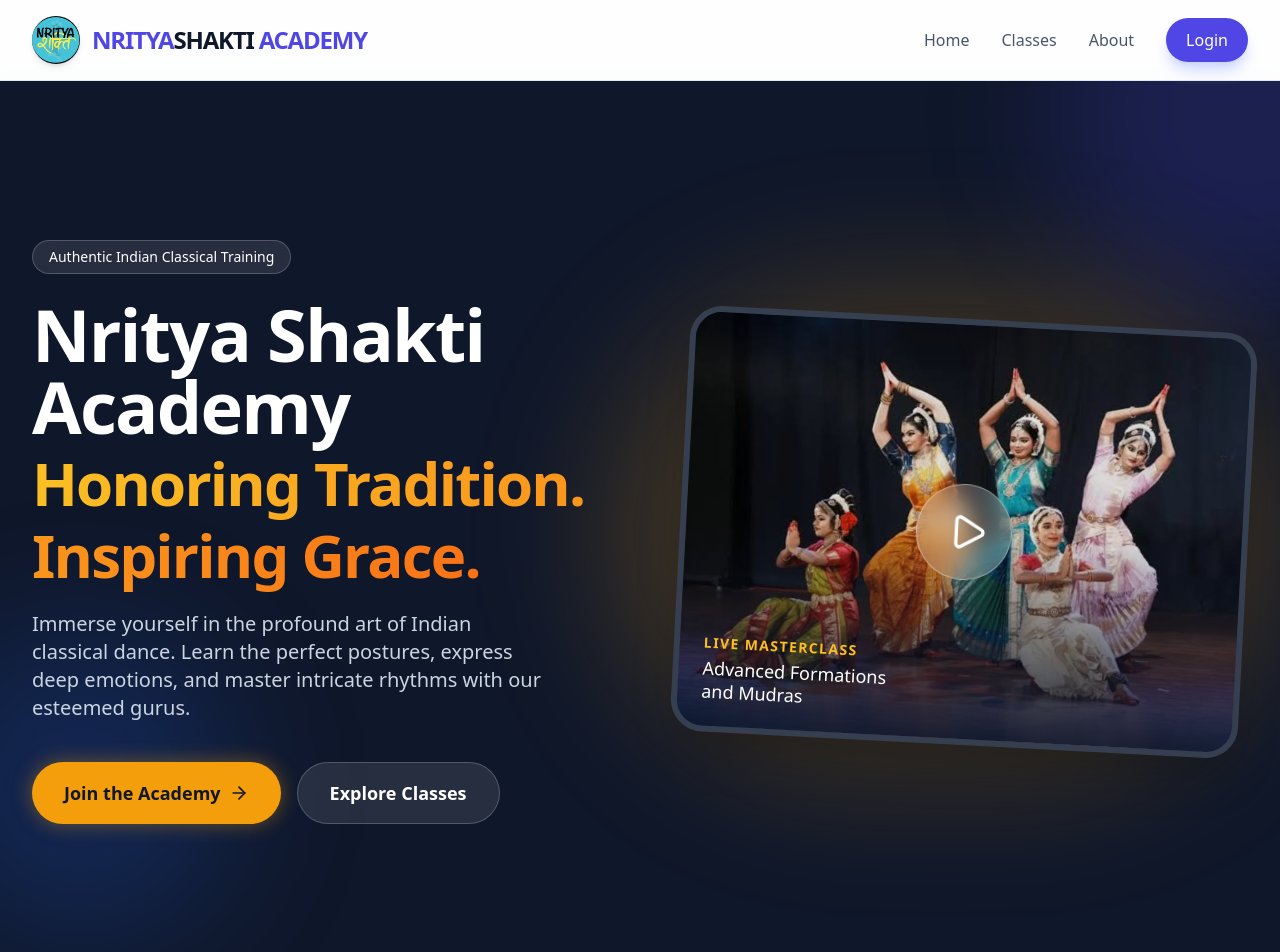
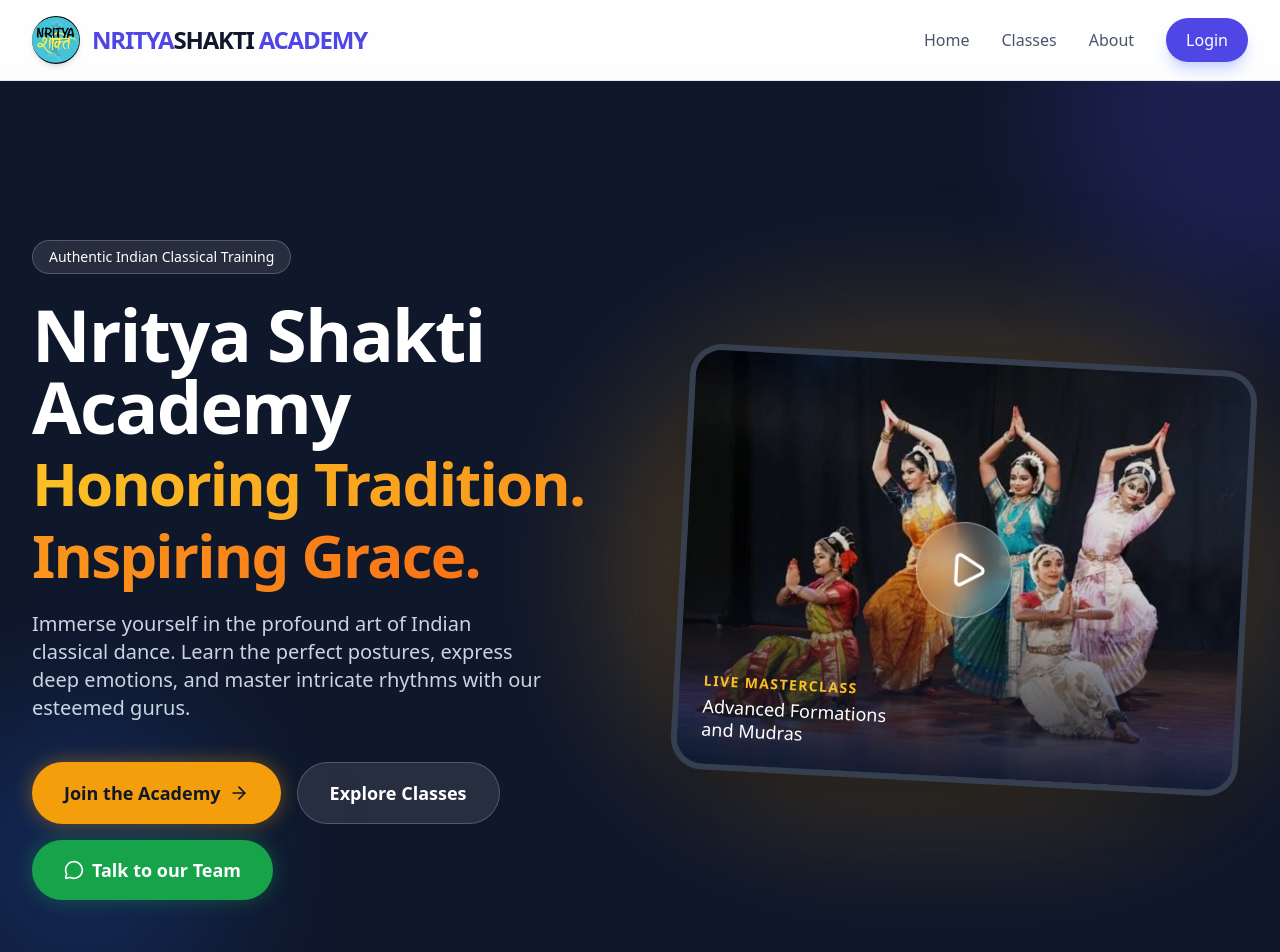
Before and after one commit to Shivam12220371/Nritya-Sakti-Academy, a React (Vite) app in the folder frontend/: page / in a window 1280 px wide. Shown: the top 952 px of the page. Built offline with nearby package versions, Linux system fonts and the light colour scheme; no server answers.

Commit message:
Some changes

```diff
--- a/frontend/src/components/Footer.tsx
+++ b/frontend/src/components/Footer.tsx
@@ -73,7 +73,7 @@ const Footer = () => {
         {/* Bottom Bar */}
         <div className="pt-8 border-t border-slate-800 text-center text-sm font-medium flex flex-col md:flex-row justify-between items-center text-slate-500">
           <p>&copy; {new Date().getFullYear()} Nritya Shakti Academy. All Rights Reserved.</p>
-          <p className="mt-2 md:mt-0">Designed by Shivam Bhardwaj</p>
+          <p className="mt-2 md:mt-0">Designed by Er.Shivam Bhardwaj</p>
         </div>
       </div>
     </footer>
--- a/frontend/src/pages/HomePage.tsx
+++ b/frontend/src/pages/HomePage.tsx
@@ -1,5 +1,5 @@
 import { motion } from 'framer-motion';
-import { ArrowRight, Play, CheckCircle2 } from 'lucide-react';
+import { ArrowRight, Play, CheckCircle2, MessageCircle } from 'lucide-react';
 import { Link } from 'react-router-dom';
 
 const fadeIn = {
@@ -32,13 +32,21 @@ const HomePage = () => {
             <p className="text-lg md:text-xl text-slate-300 mb-10 max-w-lg mx-auto md:mx-0">
               Immerse yourself in the profound art of Indian classical dance. Learn the perfect postures, express deep emotions, and master intricate rhythms with our esteemed gurus.
             </p>
-            <div className="flex flex-col sm:flex-row gap-4 justify-center md:justify-start">
+            <div className="flex flex-col sm:flex-row gap-4 justify-center md:justify-start flex-wrap">
               <Link to="/login" className="bg-amber-500 hover:bg-amber-400 text-slate-900 px-8 py-4 rounded-full font-bold text-lg transition-all shadow-[0_0_20px_rgba(245,158,11,0.4)] flex items-center justify-center gap-2">
                 Join the Academy <ArrowRight className="w-5 h-5" />
               </Link>
               <Link to="/classes" className="bg-white/10 hover:bg-white/20 border border-white/20 text-white px-8 py-4 rounded-full font-bold text-lg transition-all flex items-center justify-center gap-2">
                 Explore Classes
               </Link>
+              <a
+                href="https://wa.me/916203053876"
+                target="_blank"
+                rel="noopener noreferrer"
+                className="bg-green-600 hover:bg-green-500 text-white px-8 py-4 rounded-full font-bold text-lg transition-all shadow-[0_0_20px_rgba(22,163,74,0.4)] flex items-center justify-center gap-2"
+              >
+                <MessageCircle className="w-5 h-5" /> Talk to our Team
+              </a>
             </div>
           </motion.div>
 
```
